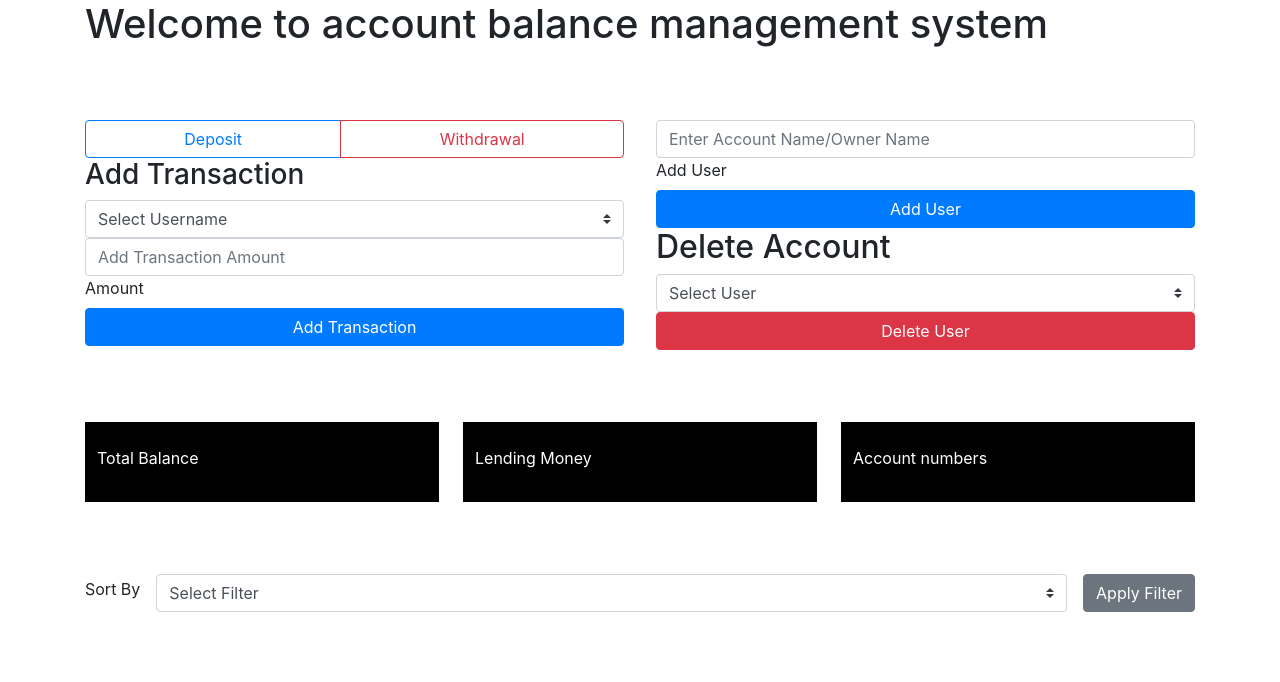
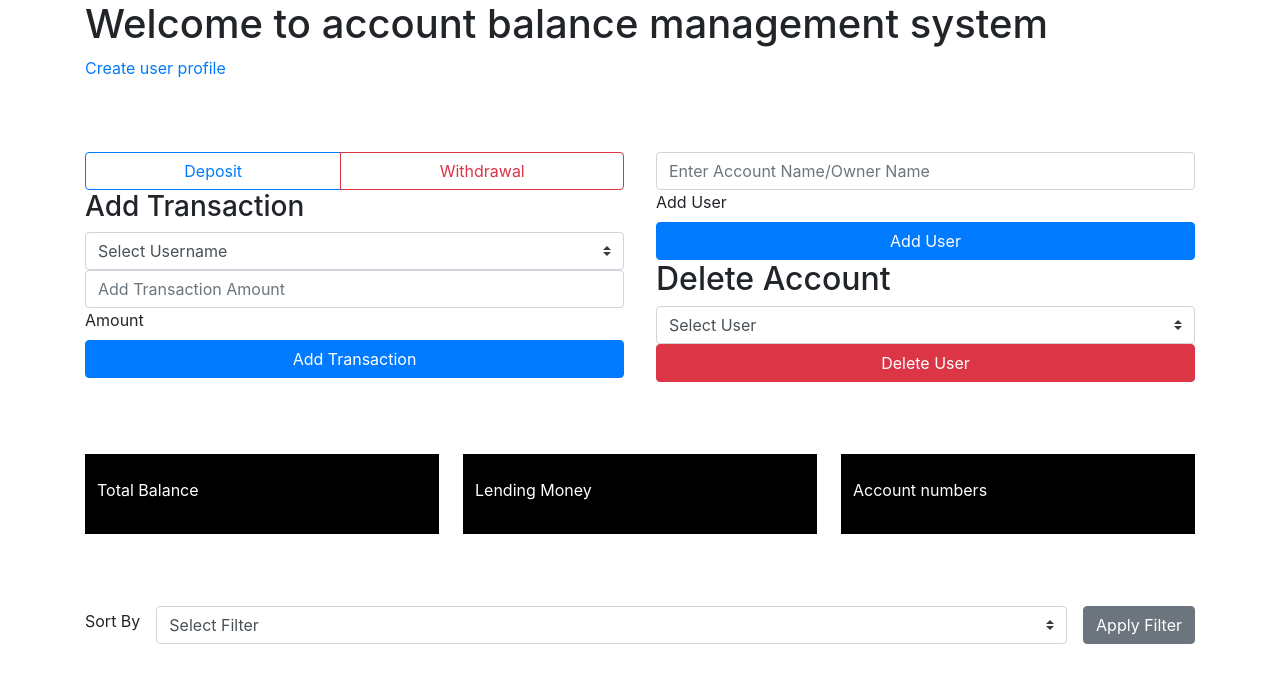
Before and after one commit to Pingping1004/bank-account-project, a plain HTML site: page public/index.html in a window 1280 px wide. Drawn offline with nearby package versions, Linux system fonts and the light colour scheme.

Commit message:
Update index.html

```diff
--- a/public/index.html
+++ b/public/index.html
@@ -19,7 +19,10 @@
 
 <body>
     <div class="container">
-        <h1>Welcome to account balance management system</h1>
+        <div class="page-title">
+            <h1 class="title-heading">Welcome to account balance management system</h1>
+            <a class="create-user" href="signup.html">Create user profile</a>
+        </div>
         <section class="panel">
             <!-- left panel -->
             <div class="left-panel">
```
